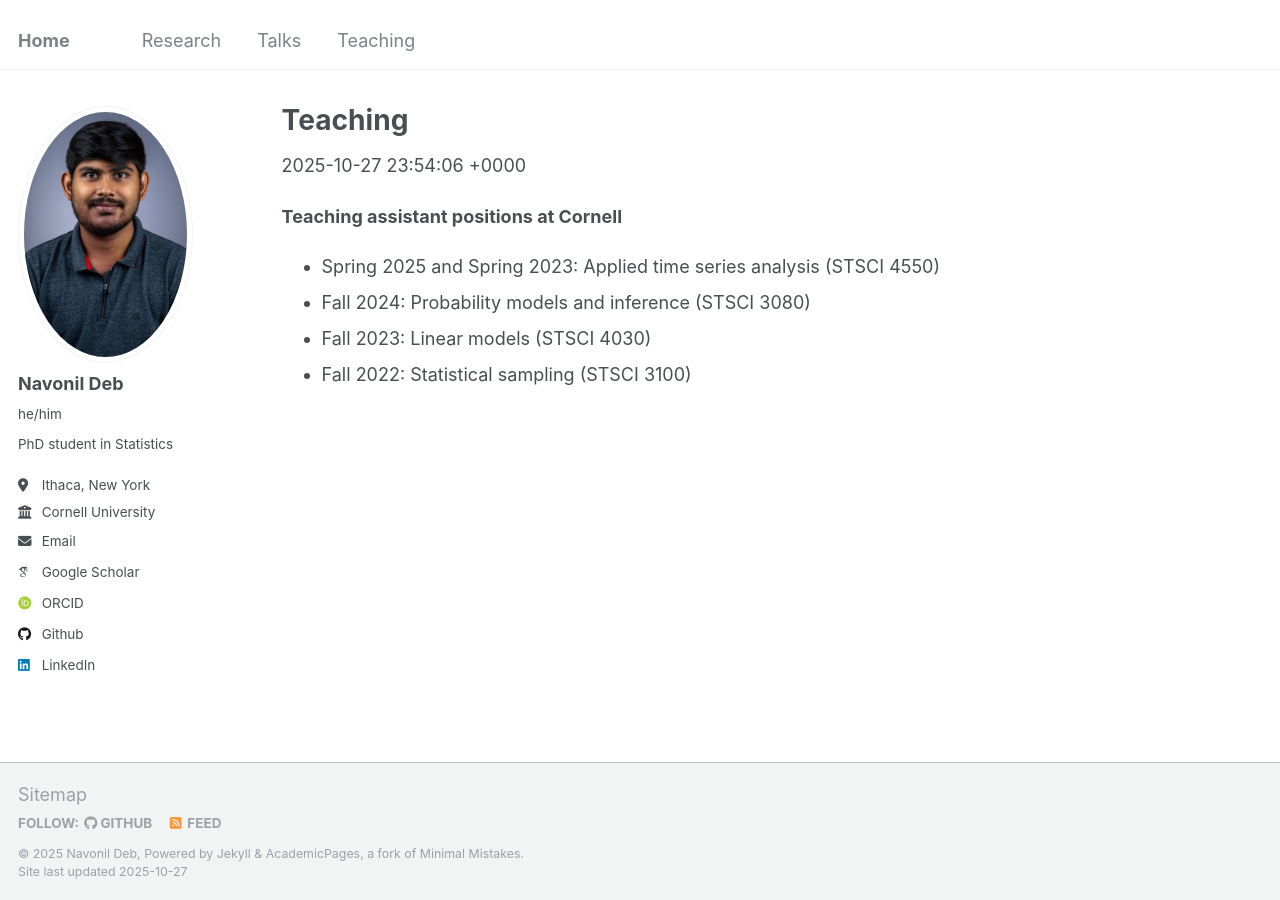
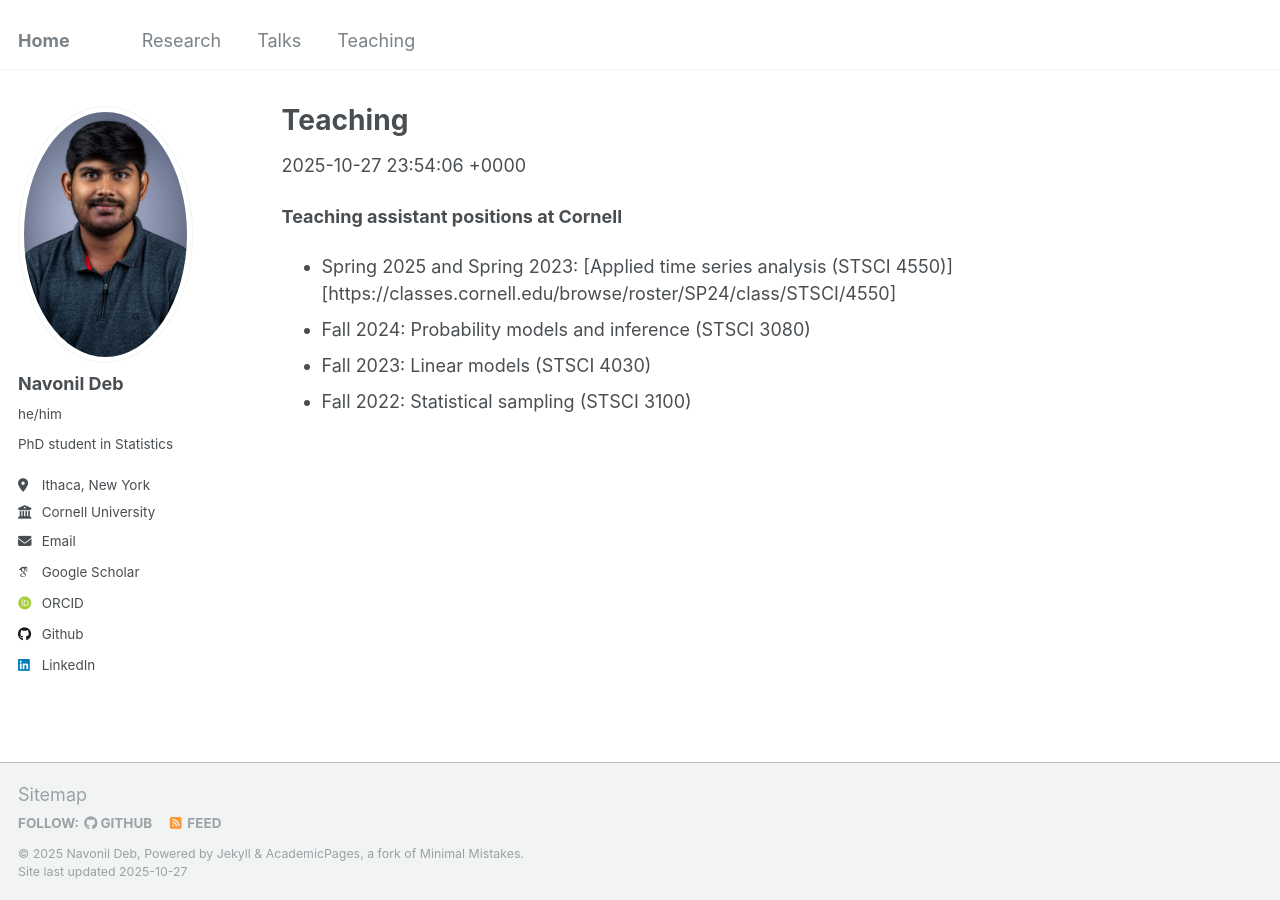
Before and after one commit to navonildeb/navonildeb.github.io, a Jekyll site: the page built from _teaching/teaching.md, in a window 1280 px wide. Built offline with Jekyll 4.4.1, drawn with Linux system fonts in a browser that asks for light colours; some web fonts are replaced; part of the change alters nothing that is shown.

Commit message:
Update teaching.md

```diff
--- a/_teaching/teaching.md
+++ b/_teaching/teaching.md
@@ -7,7 +7,7 @@ author_profile: true
 
 **Teaching assistant positions at Cornell**
 
-- Spring 2025 and Spring 2023: Applied time series analysis (STSCI 4550)
+- Spring 2025 and Spring 2023: [Applied time series analysis (STSCI 4550)][https://classes.cornell.edu/browse/roster/SP24/class/STSCI/4550]
 - Fall 2024: Probability models and inference (STSCI 3080)
 - Fall 2023: Linear models (STSCI 4030)
 - Fall 2022: Statistical sampling (STSCI 3100)
```
